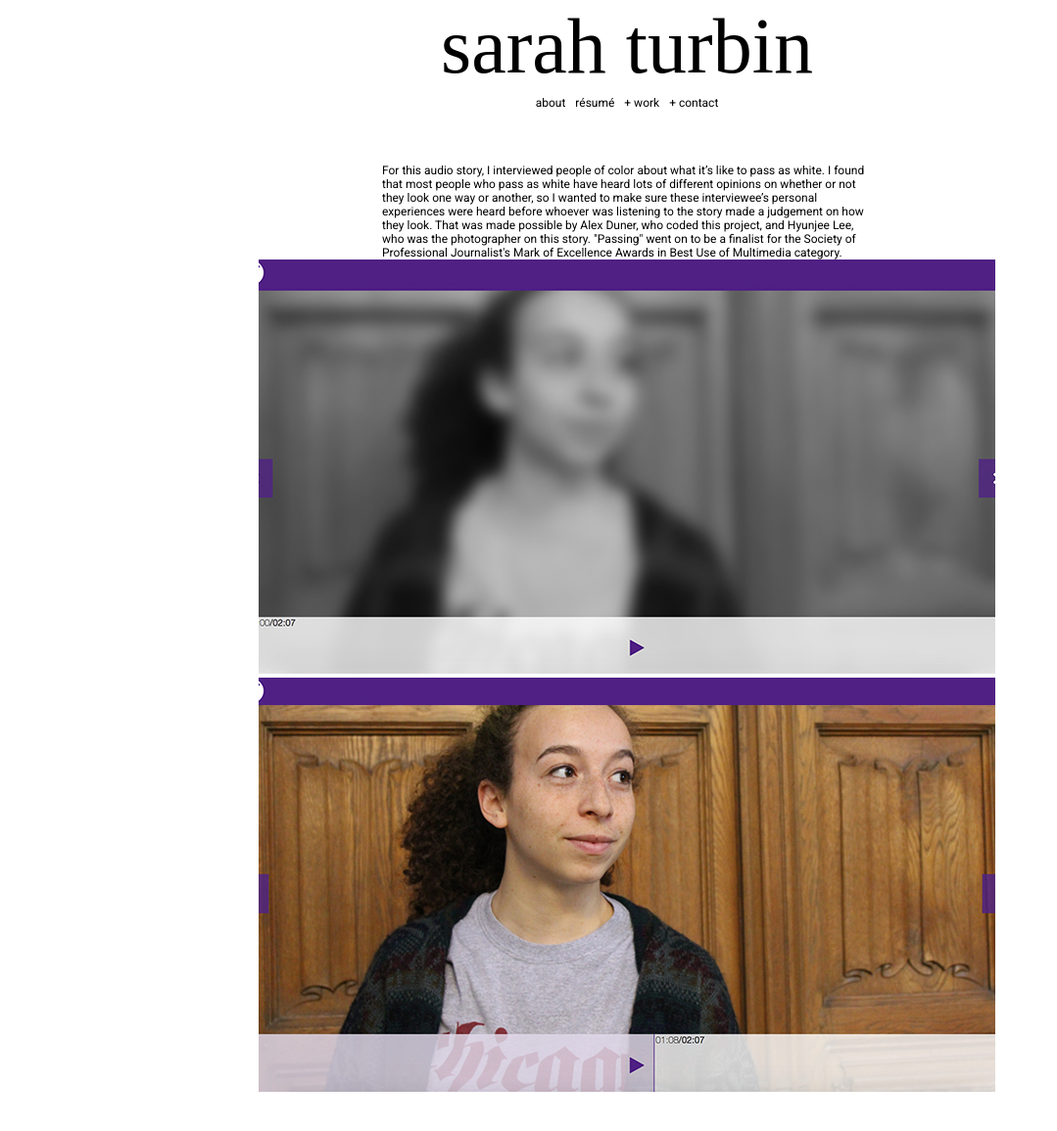
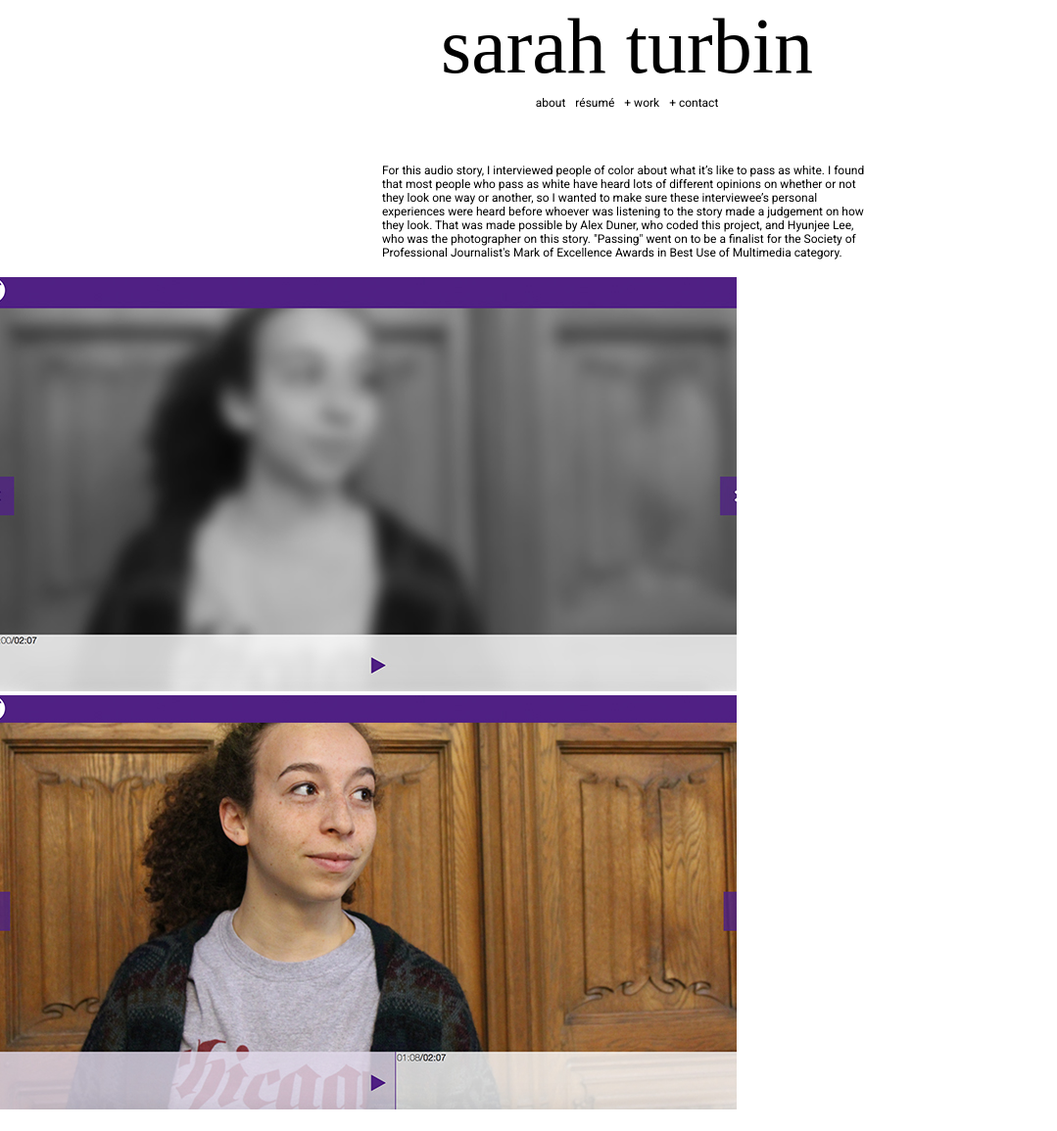
Before and after one commit to SarahTurbin/sarahturbin.github.io, a plain HTML site: page passing.html in a window 1280 px wide. Shown: the part 8-1163 px from the top of the page at 98% size, without its empty margins (0-1079 px from the left). Drawn offline with Linux system fonts and the light colour scheme.

Commit message:
Update passing.html

```diff
--- a/passing.html
+++ b/passing.html
@@ -36,9 +36,9 @@
    <center>
     <div class="about">
 For this audio story, I interviewed people of color about what it’s like to pass as white. I found that most people who pass as white have heard lots of different opinions on whether or not they look one way or another, so I wanted to make sure these interviewee’s personal experiences were heard before whoever was listening to the story made a judgement on how they look. That was made possible by Alex Duner, who coded this project, and Hyunjee Lee, who was the photographer on this story. <a target=“_blank” a href=“http://apps.northbynorthwestern.com/passing/”>"Passing"</a> went on to be a finalist for the Society of Professional Journalist's Mark of Excellence Awards in Best Use of Multimedia category.</center>
-<center>
-<img src="images/passing1.jpg"><br>
-<img src="images/passing2.jpg"><br><br>
+<br>
+<img src="images/passing1.jpg" class="center"><br>
+<img src="images/passing2.jpg" class="center"><br><br>
 
 </center>
 
```
